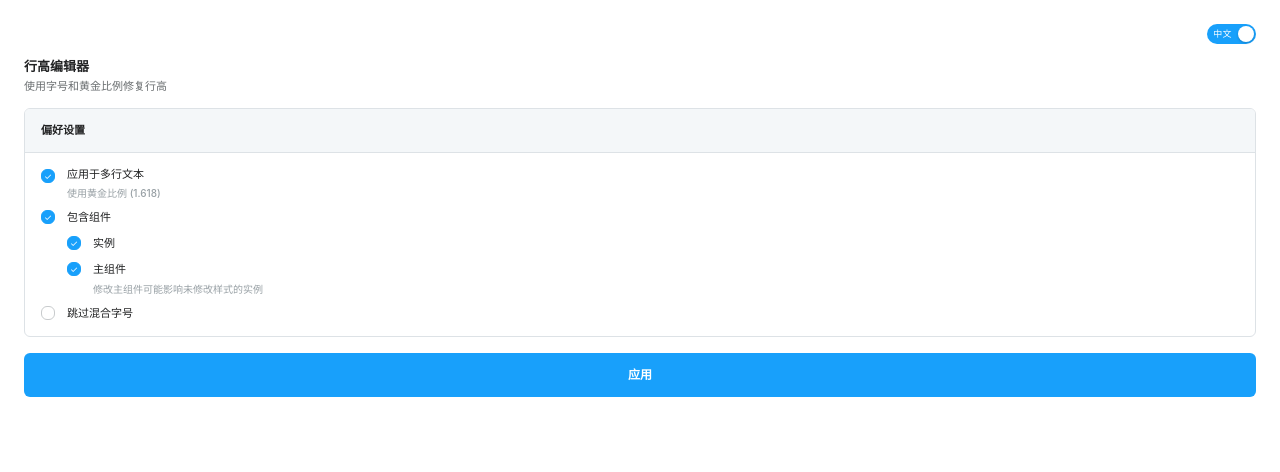
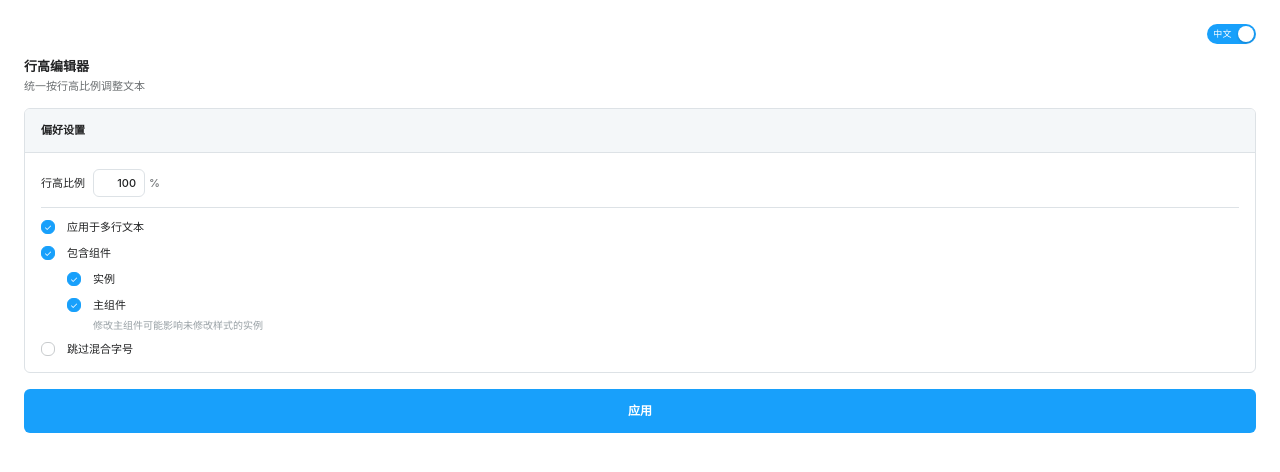
Before and after one commit to effiezhu0-0/figma-plugin-fixlineheight, a React (Vite) app: page / in a window 1280 px wide. Shown: the top 472 px of the page. Built offline with nearby package versions, Linux system fonts and the light colour scheme.

Commit message:
v0.7 add manual line height percentage control

```diff
--- a/src/types/messages.ts
+++ b/src/types/messages.ts
@@ -3,6 +3,7 @@ export type UiToPluginMessage =
   | {
       type: "apply-phase2";
       payload: {
+        lineHeightPercent: number;
         applyMultiline: boolean;
         includeComponents: boolean;
         includeInstances: boolean;
--- a/src/ui/App.tsx
+++ b/src/ui/App.tsx
@@ -11,6 +11,18 @@ type CheckboxProps = {
   hint?: string;
   className?: string;
 };
+
+function parseLineHeightPercentForPayload(input: string): number {
+  const trimmed = input.trim();
+  if (trimmed === "") {
+    return 100;
+  }
+  const n = parseFloat(trimmed.replace(/[^\d.-]/g, ""));
+  if (isNaN(n) || !isFinite(n)) {
+    return 100;
+  }
+  return Math.min(300, Math.max(50, Math.round(n)));
+}
 
 function Checkbox({ checked, onChange, disabled = false, label, hint, className }: CheckboxProps) {
   const classes = [
@@ -53,6 +65,7 @@ export default function App() {
   const [includeInstances, setIncludeInstances] = useState(true);
   const [includeMainComponents, setIncludeMainComponents] = useState(true);
   const [skipMixedFontSizes, setSkipMixedFontSizes] = useState(false);
+  const [lineHeightPercentInput, setLineHeightPercentInput] = useState("100");
   const [isApplying, setIsApplying] = useState(false);
   const [result, setResult] = useState<ApplyPhase2Result | null>(null);
 
@@ -70,9 +83,11 @@ export default function App() {
   };
   const handleApply = () => {
     setIsApplying(true);
+    const lineHeightPercent = parseLineHeightPercentForPayload(lineHeightPercentInput);
     const message: UiToPluginMessage = {
       type: "apply-phase2",
       payload: {
+        lineHeightPercent,
         applyMultiline,
         includeComponents,
         includeInstances,
@@ -126,12 +141,36 @@ export default function App() {
       <section className="card" aria-label={text.preference}>
         <div className="card__header">{text.preference}</div>
         <div className="card__body">
+          <div className="percent-section">
+            <div className="percent-row">
+              <span className="percent-row__label">{text.lineHeightPercentLabel}</span>
+              <div className="percent-row__field">
+                <input
+                  type="text"
+                  inputMode="numeric"
+                  className="percent-input"
+                  value={lineHeightPercentInput}
+                  onChange={(event) => {
+                    const digitsOnly = event.target.value.replace(/[^\d]/g, "");
+                    setLineHeightPercentInput(digitsOnly);
+                  }}
+                  onBlur={() => {
+                    if (lineHeightPercentInput.trim() === "") {
+                      setLineHeightPercentInput("100");
+                    }
+                  }}
+                  aria-label={text.lineHeightPercentLabel}
+                />
+                <span className="percent-suffix">%</span>
+              </div>
+            </div>
+            <hr className="preference-divider" />
+          </div>
+
           <Checkbox
             checked={applyMultiline}
             onChange={setApplyMultiline}
             label={text.applyMultiline}
-            hint={text.applyMultilineHint}
-            className="check-control--top"
           />
 
           <Checkbox
@@ -154,7 +193,13 @@ export default function App() {
             disabled={!includeComponents}
             className="check-control--sub"
           />
-          <p className="component-note">{text.componentNote}</p>
+          <p
+            className={["component-note", !includeComponents ? "component-note--disabled" : ""]
+              .filter(Boolean)
+              .join(" ")}
+          >
+            {text.componentNote}
+          </p>
 
           <Checkbox
             checked={skipMixedFontSizes}
--- a/src/ui/i18n/index.ts
+++ b/src/ui/i18n/index.ts
@@ -4,8 +4,8 @@ export type I18nCopy = {
   title: string;
   subtitle: string;
   preference: string;
+  lineHeightPercentLabel: string;
   applyMultiline: string;
-  applyMultilineHint: string;
   includeComponents: string;
   instances: string;
   mainComponents: string;
@@ -23,10 +23,10 @@ export type I18nCopy = {
 export const copy: Record<Language, I18nCopy> = {
   zh: {
     title: "行高编辑器",
-    subtitle: "使用字号和黄金比例修复行高",
+    subtitle: "统一按行高比例调整文本",
     preference: "偏好设置",
+    lineHeightPercentLabel: "行高比例",
     applyMultiline: "应用于多行文本",
-    applyMultilineHint: "使用黄金比例 (1.618)",
     includeComponents: "包含组件",
     instances: "实例",
     mainComponents: "主组件",
@@ -42,10 +42,10 @@ export const copy: Record<Language, I18nCopy> = {
   },
   en: {
     title: "Line Height Fixer",
-    subtitle: "Fix line height using font size and golden ratio",
+    subtitle: "Apply a unified line-height percentage to text",
     preference: "Preference",
+    lineHeightPercentLabel: "Line height percentage",
     applyMultiline: "Apply to multi-line text",
-    applyMultilineHint: "Uses golden ratio (1.618)",
     includeComponents: "Include components",
     instances: "Instances",
     mainComponents: "Main components",
--- a/src/ui/styles/app.css
+++ b/src/ui/styles/app.css
@@ -108,6 +108,73 @@ body {
   gap: 12px;
 }
 
+.percent-section {
+  display: flex;
+  flex-direction: column;
+  gap: 10px;
+}
+
+.percent-row {
+  display: flex;
+  align-items: center;
+  justify-content: flex-start;
+  flex-wrap: wrap;
+  gap: 8px;
+}
+
+.percent-row__label {
+  margin: 0;
+  font-size: 11px;
+  line-height: 11px;
+  font-weight: 500;
+  color: #212223;
+  flex-shrink: 0;
+}
+
+.percent-row__field {
+  display: flex;
+  align-items: center;
+  gap: 4px;
+  flex-shrink: 0;
+}
+
+.preference-divider {
+  margin: 0;
+  border: none;
+  border-top: 1px solid #dde2e6;
+  height: 0;
+  width: 100%;
+}
+
+.percent-input {
+  width: 52px;
+  height: 28px;
+  margin: 0;
+  padding: 0 8px;
+  border: 1px solid #dde2e6;
+  border-radius: 6px;
+  background: #ffffff;
+  font-family: inherit;
+  font-size: 11px;
+  line-height: 11px;
+  font-weight: 500;
+  color: #212223;
+  text-align: right;
+}
+
+.percent-input:focus {
+  outline: none;
+  border-color: #18a0fb;
+  box-shadow: 0 0 0 1px #18a0fb;
+}
+
+.percent-suffix {
+  font-size: 11px;
+  line-height: 11px;
+  font-weight: 500;
+  color: #6b6f71;
+}
+
 .check-control {
   display: flex;
   align-items: center;
@@ -131,6 +198,11 @@ body {
   font-size: 10px;
   line-height: 10px;
   font-weight: 500;
+  color: #98a0a5;
+}
+
+.component-note--disabled {
+  opacity: 0.6;
   color: #98a0a5;
 }
 
```
Also changed, not shown: src/code.ts (+34 -13 lines).
